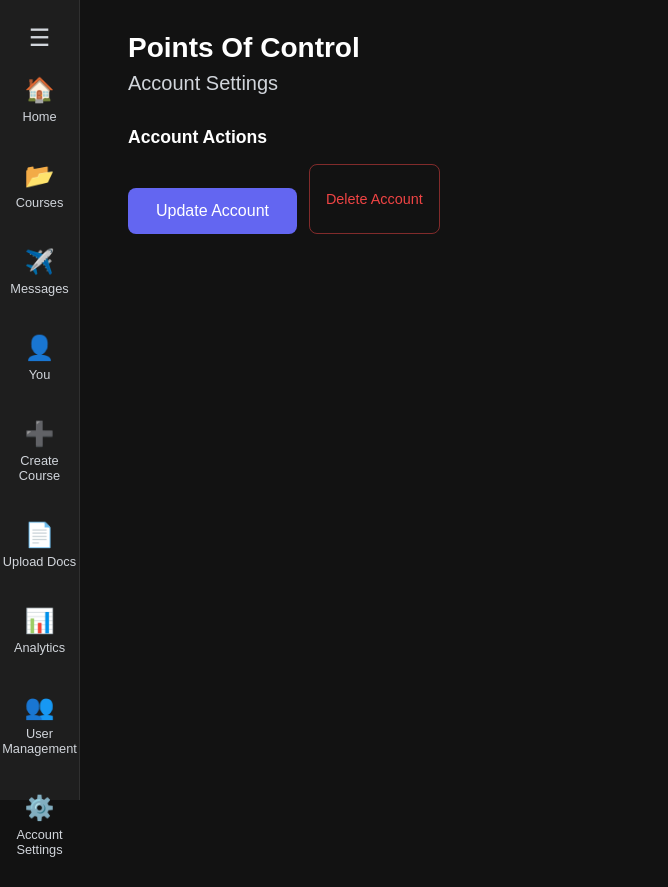
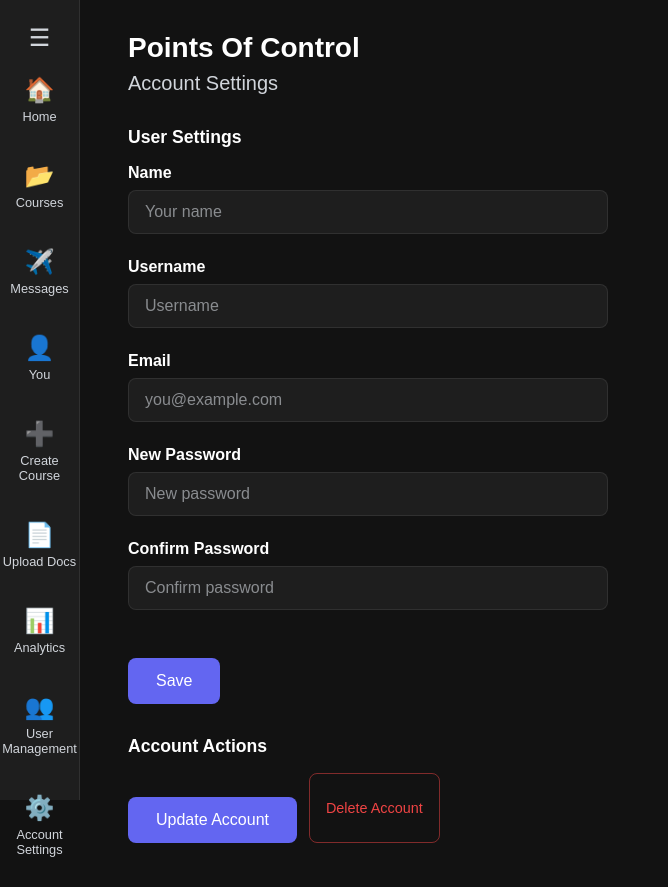
Before and after one commit to ccgarnett/PointsofControl, a React (Create React App) app in the folder client/: page /account-settings in a window 1280 px wide. Shown: the whole page, without its empty margins (0-668 px from the left). Built offline with nearby package versions, Linux system fonts and the light colour scheme.

Commit message:
refactored and fixed UserSettings

```diff
--- a/client/src/components/UserSettings.tsx
+++ b/client/src/components/UserSettings.tsx
@@ -1,31 +1,32 @@
-import React, {useState} from 'react';
+import React, { useState } from 'react';
 import Sidebar from './Sidebar';
 
-type Status = {type: 'success' | 'error' | 'info'; text: string} | null;
+type Status = { type: 'success' | 'error' | 'info'; text: string } | null;
 
-const usePwdMatch = () => {
-  const [password, setPwd] = useState('');
-  const [confPwd, setConfPwd] = useState('');
+// Tutorial-style password match helper (kept simple on purpose).
+const usePasswordMatch = () => {
+  const [password, setPassword] = useState('');
+  const [confirmPassword, setConfirmPassword] = useState('');
   const [isMatch, setIsMatch] = useState(true);
 
-  const handlePwdChange = (e: React.ChangeEvent<HTMLInputElement>) => {
-    const val = e.target.value;
-    setPwd(val);
-    setIsMatch(val === confPwd);
+  const handlePasswordChange = (e: React.ChangeEvent<HTMLInputElement>) => {
+    const value = e.target.value;
+    setPassword(value);
+    setIsMatch(value === confirmPassword);
   };
 
-  const handleConfPwdChange = (e: React.ChangeEvent<HTMLInputElement>) => {
-    const val = e.target.value;
-    setConfPwd(val);
-    setIsMatch(val === password);
+  const handleConfirmPasswordChange = (e: React.ChangeEvent<HTMLInputElement>) => {
+    const value = e.target.value;
+    setConfirmPassword(value);
+    setIsMatch(value === password);
   };
 
   return {
     password,
-    confPwd,
+    confirmPassword,
     isMatch,
-    handlePwdChange,
-    handleConfPwdChange,
+    handlePasswordChange,
+    handleConfirmPasswordChange,
   };
 };
 
@@ -34,16 +35,74 @@ const usePwdMatch = () => {
 const UserSettings: React.FC = () => {
     const [status, setStatus] = useState<Status>(null);
     const [busy, setBusy] = useState<'update' | 'delete' | null>(null);
-    /*const [form, setForm] = useState <settingsForm>({
-      name: '',
-      username: '',
-      email: '',
-      password: '',
-      passwordConfirm: '',
-    });*/
-    const [passwordMatch, setPWDmatch] = useState(true);
+    const [name, setName] = useState('');
+    const [username, setUsername] = useState('');
+    const [email, setEmail] = useState('');
+    const [saving, setSaving] = useState(false);
+
+
+    const {
+      password,
+      confirmPassword,
+      isMatch,
+      handlePasswordChange,
+      handleConfirmPasswordChange,
+    } = usePasswordMatch();
 
     const getUserId = () => localStorage.getItem('userId');
+
+    const handleSubmit = async (e: React.FormEvent) => {
+      e.preventDefault();
+
+      if(!isMatch){
+        setStatus({type: 'error', text: 'Passwords do not match.'});
+        return;
+      }
+
+      const userId = getUserId();
+      if(!userId){
+        setStatus({
+          type: 'info',
+          text: 'No account found.',
+        });
+        return;
+      }
+
+      setSaving(true);
+      setStatus(null);
+
+      try{
+        const body = {
+          name: name.trim() || undefined,
+          username: username.trim() || undefined,
+          email: email.trim() || undefined,
+          password: password || undefined,
+        };
+
+        const res = await fetch (`/api/users/profile?userId=${userId}`,{
+          method: 'POST',
+          headers: {'Content-Type': 'application/json'},
+          body: JSON.stringify(body),
+        });
+
+        const data = await res.json().catch(() => ({}));
+
+        if(!res.ok){
+          throw new Error(data.message || 'Failed to save settings.');
+        }
+
+        setStatus ({type: 'success', text: 'Settings saved successfully.'});
+      }
+      catch (err){
+        setStatus({
+          type: 'error',
+          text: (err as Error).message || 'Could not save settings.',
+        });
+      }
+      finally{
+        setSaving(false);
+      }
+    };
 
 
     const handleUpdateAccount = async () => {
@@ -124,17 +183,85 @@ const UserSettings: React.FC = () => {
         {status && (
           <div
             className={`form-message ${
-              status.type === 'info' ? 'info' : status.type
-            }`}
+              status.type === 'info' ? 'info' : status.type}`}
             style={{ marginBottom: '1rem' }}
           >
             {status.text}
           </div>
         )}
 
-        <section className='profile-section'>
-            <h3>Account Actions</h3>
-            <div style={{ display: 'flex', gap: '0.75rem', flexWrap: 'wrap' }}>
+        <section className="profile-section">
+          <h3>User Settings</h3>
+
+          <form onSubmit={handleSubmit} style={{ maxWidth: 480, marginBottom: '2rem' }}>
+            <div className="form-group">
+              <label htmlFor="name">Name</label>
+              <input
+                id="name"
+                type="text"
+                value={name}
+                onChange={(e) => setName(e.target.value)}
+                placeholder="Your name"
+              />
+            </div>
+
+            <div className="form-group">
+              <label htmlFor="username">Username</label>
+              <input
+                id="username"
+                type="text"
+                value={username}
+                onChange={(e) => setUsername(e.target.value)}
+                placeholder="Username"
+              />
+            </div>
+
+            <div className="form-group">
+              <label htmlFor="email">Email</label>
+              <input
+                id="email"
+                type="email"
+                value={email}
+                onChange={(e) => setEmail(e.target.value)}
+                placeholder="you@example.com"
+              />
+            </div>
+
+            <div className="form-group">
+              <label htmlFor="password">New Password</label>
+              <input
+                id="password"
+                type="password"
+                value={password}
+                onChange={handlePasswordChange}
+                placeholder="New password"
+              />
+            </div>
+
+            <div className="form-group">
+              <label htmlFor="confirmPassword">Confirm Password</label>
+              <input
+                id="confirmPassword"
+                type="password"
+                value={confirmPassword}
+                onChange={handleConfirmPasswordChange}
+                placeholder="Confirm password"
+              />
+            </div>
+
+            {!isMatch && (
+              <p style={{ color: 'red', fontSize: '0.9rem' }}>
+                Passwords do not match
+              </p>
+            )}
+
+            <button type="submit" className="btn-submit" disabled={saving}>
+              {saving ? 'Saving…' : 'Save'}
+            </button>
+          </form>
+
+          <h3>Account Actions</h3>
+          <div style={{ display: 'flex', gap: '0.75rem', flexWrap: 'wrap' }}>
             <button
               type="button"
               className="btn-submit"
```
Also changed, not shown: 2 other files (tests, documents, lock files or other folders).
